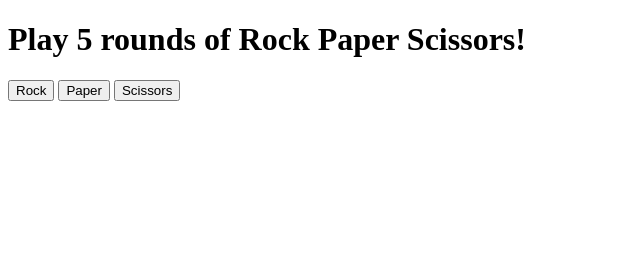
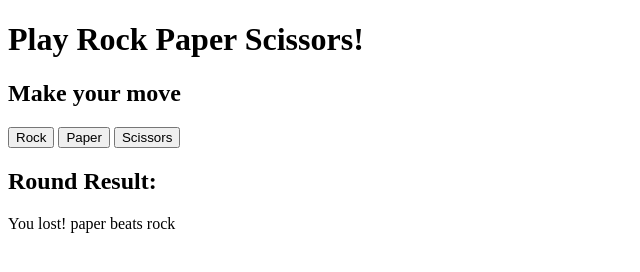
Before and after one commit to yamakenth/rock-paper-scissors, a plain HTML site: page index.html in a window 1280 px wide. Both pictures are taken after a click on the button "Rock". Shown: the whole page, without its empty margins (0-640 px from the left). Drawn offline with Linux system fonts and the light colour scheme.

Commit message:
Add functionality to display round result on page

```diff
--- a/index.html
+++ b/index.html
@@ -8,11 +8,15 @@
   <script src="script.js" defer></script>
 </head>
 <body>
-  <h1>Play 5 rounds of Rock Paper Scissors!</h1>
+  <h1>Play Rock Paper Scissors!</h1>
   <div class="player-selection">
+    <h2>Make your move</h2>
     <button type="button" class="selection-button">Rock</button>
     <button type="button" class="selection-button">Paper</button>
     <button type="button" class="selection-button">Scissors</button>
   </div>
+  <div class="round-result">
+    <h2>Round Result:</h2>
+  </div>
 </body>
 </html>
--- a/script.js
+++ b/script.js
@@ -19,9 +19,9 @@ function computerPlay() {
   return move;
 }
 
-// play one round of Rock Paper Scissors
+// play one round of Rock Paper Scissors then display result on page
 // take in a player's move, a computer's move
-// return a message to indicate who won the round
+// return no result
 function playRound(playerSelection, computerSelection) {
   // determine winner {-1: player lose, 0: draw, 1: player win}
   let roundResult = NaN;
@@ -47,11 +47,19 @@ function playRound(playerSelection, computerSelection) {
     }
   }
 
-  // get message to indicate who won the round
-  let roundMessage = getRoundResultMessage(playerSelection, computerSelection, roundResult);
-  console.log(roundMessage); // TEST
-  // return message
-  return roundMessage;
+  // add message to indicate who won the round
+  const roundMessage = getRoundResultMessage(playerSelection, computerSelection, roundResult);
+  addRoundResultToDiv(roundMessage);
+}
+
+// add child element to "Round Result" section on page
+// take in round result message
+// return no results
+function addRoundResultToDiv(roundMessage) {
+  const roundResultDiv = document.querySelector('.round-result');
+  const roundMessageP = document.createElement('p');
+  roundMessageP.innerText = roundMessage;
+  roundResultDiv.appendChild(roundMessageP);
 }
 
 // generate a message indicating who won in each round
```
